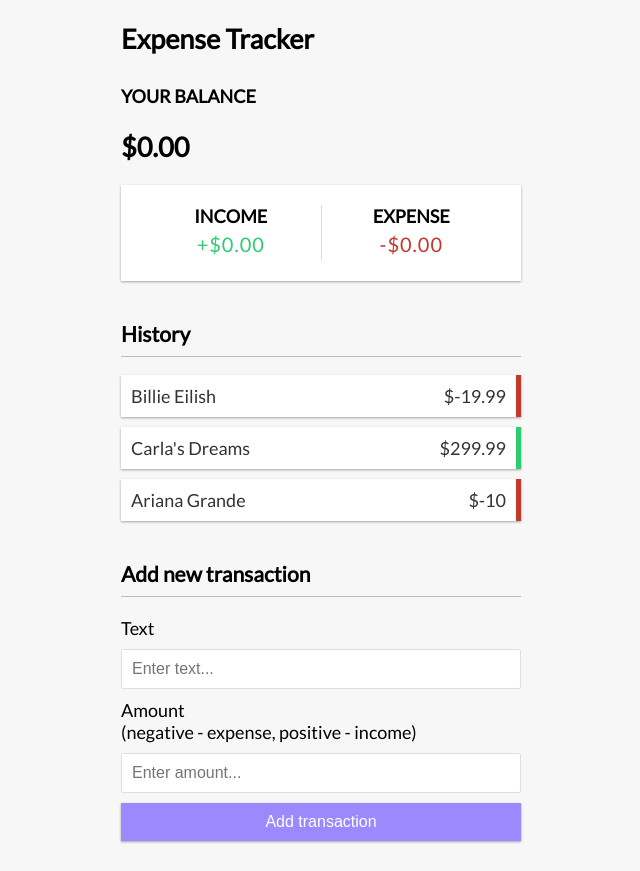
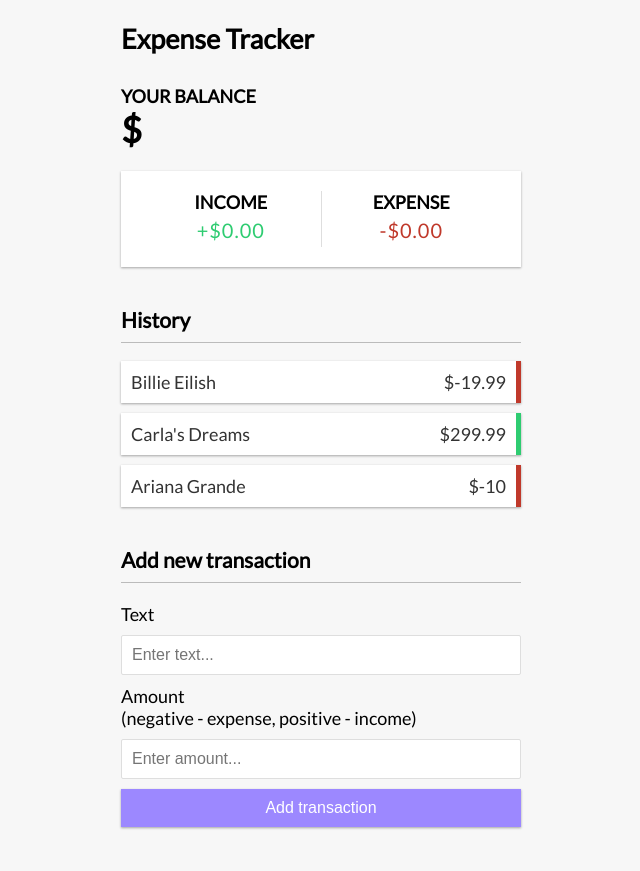
Before and after one commit to isemilia/vue-expense-tracker, a Vue app: page / in a window 1280 px wide. Shown: the whole page, without its empty margins (319-959 px from the left). Built offline with nearby package versions, Linux system fonts and the light colour scheme.

Commit message:
Pass total value to balance

```diff
--- a/src/app.vue
+++ b/src/app.vue
@@ -1,27 +1,29 @@
 <template>
   <Header />
   <div class="container">
-    <Balance />
+    <Balance v-bind:total="total.value" />
     <IncomeExpenses />
-    <TransactionList />
+    <TransactionList v-bind:transactions="transactions" />
     <AddTransaction />
   </div>
 </template>
 
-<script>
+<script setup>
 import Header from '@/components/header.vue'
 import Balance from '@/components/balance.vue'
 import IncomeExpenses from '@/components/income-expenses.vue'
 import TransactionList from '@/components/transaction-list.vue'
 import AddTransaction from '@/components/add-transaction.vue'
 
-export default {
-  components: {
-    Header,
-    Balance,
-    IncomeExpenses,
-    TransactionList,
-    AddTransaction
-  }
-}
+import { ref, computed } from 'vue'
+
+const transactions = ref([
+  { id: 1, text: 'Billie Eilish', amount: -19.99 },
+  { id: 2, text: "Carla's Dreams", amount: 299.99 },
+  { id: 3, text: 'Ariana Grande', amount: -10 }
+])
+
+const total = computed(() => {
+  return transactions.value.reduce((acc, next) => acc + next.amount, 0)
+})
 </script>
--- a/src/components/balance.vue
+++ b/src/components/balance.vue
@@ -1,4 +1,15 @@
 <template>
   <h4>Your balance</h4>
-  <h2 id="balance">$0.00</h2>
+  <h1 id="balance">${{ total }}</h1>
 </template>
+
+<script setup>
+import { defineProps } from 'vue'
+
+const props = defineProps({
+  total: {
+    type: Number,
+    required: true
+  }
+})
+</script>
--- a/src/components/transaction-list.vue
+++ b/src/components/transaction-list.vue
@@ -12,26 +12,13 @@
   </ul>
 </template>
 
-<script>
-export default {
-  // data() {
-  //   return {
-  //     transactions: [
-  //       { id: 1, text: 'Billie Eilish', amount: -19.99 },
-  //       { id: 2, text: "Carla's Dreams", amount: 299.99 },
-  //       { id: 3, text: 'Ariana Grande', amount: -10 }
-  //     ]
-  //   }
-  // }
-  setup() {
-    const transactions = [
-      { id: 1, text: 'Billie Eilish', amount: -19.99 },
-      { id: 2, text: "Carla's Dreams", amount: 299.99 },
-      { id: 3, text: 'Ariana Grande', amount: -10 }
-    ]
-    return {
-      transactions
-    }
+<script setup>
+import { defineProps } from 'vue'
+
+const props = defineProps({
+  transactions: {
+    type: Array,
+    required: true
   }
-}
+})
 </script>
```
